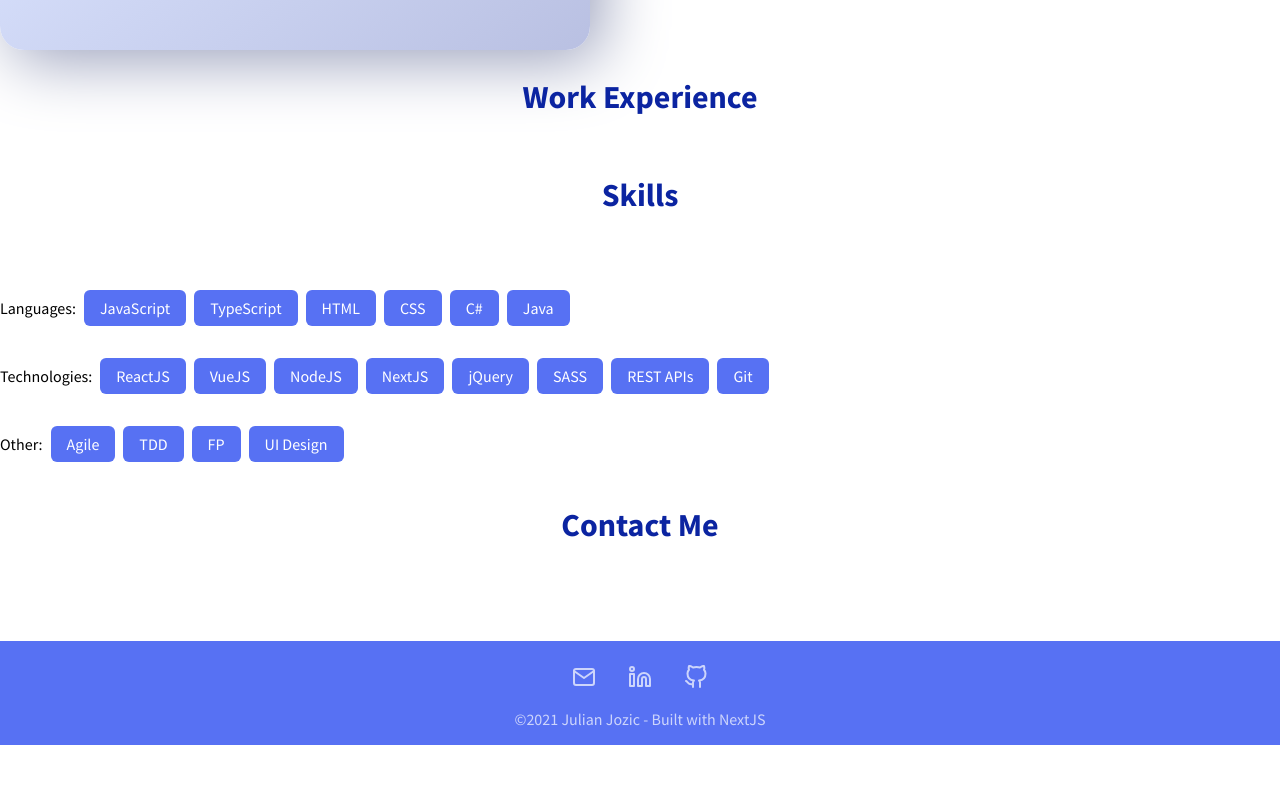
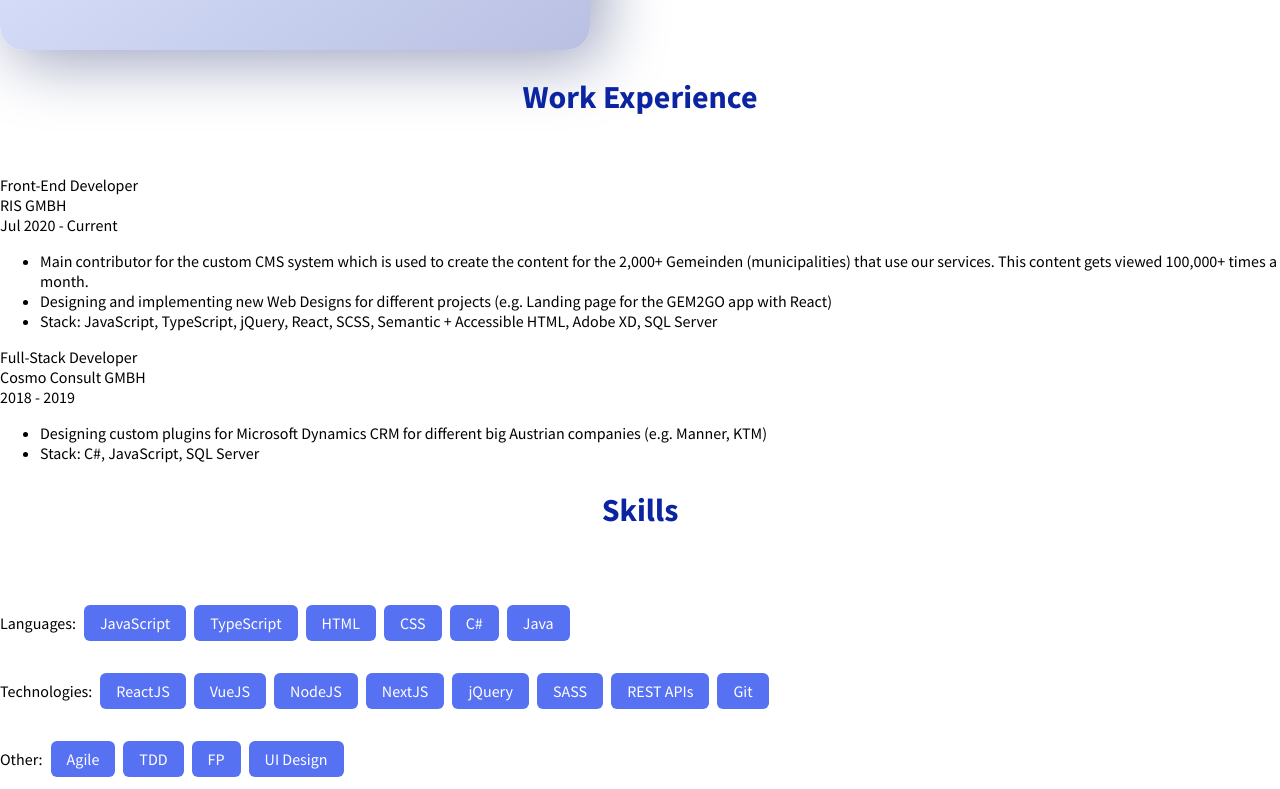
Before and after one commit to jjozic/jj-portfolio-2021, a Next.js app: page / in a window 1280 px wide. Shown: the part 1071-1860 px from the top of the page. Before the commit the page ends 1816 px from the top, so only its background shows below. Built offline with nearby package versions, Linux system fonts and the light colour scheme.

Commit message:
Added content for the work experience

```diff
--- a/components/Experience/index.jsx
+++ b/components/Experience/index.jsx
@@ -2,7 +2,37 @@ export default function Experience() {
   return (
     <div>
       <h2 className="heading">Work Experience</h2>
-
+      <div className="experience">
+        <div className="exp-header">
+          <div className="role">Front-End Developer</div>
+          <div className="name">RIS GMBH</div>
+          <div className="date">Jul 2020 - Current</div>
+        </div>
+        <ul className="exp-description">
+          <li>
+            Main contributor for the custom CMS system which is used to create the content for the 2,000+ Gemeinden
+            (municipalities) that use our services. This content gets viewed 100,000+ times a month.
+          </li>
+          <li>
+            Designing and implementing new Web Designs for different projects (e.g. Landing page for the GEM2GO app with
+            React)
+          </li>
+          <li>Stack: JavaScript, TypeScript, jQuery, React, SCSS, Semantic + Accessible HTML, Adobe XD, SQL Server</li>
+        </ul>
+      </div>
+      <div className="experience">
+        <div className="exp-header">
+          <div className="role">Full-Stack Developer</div>
+          <div className="name">Cosmo Consult GMBH</div>
+          <div className="date">2018 - 2019</div>
+        </div>
+        <ul className="exp-description">
+          <li>
+            Designing custom plugins for Microsoft Dynamics CRM for different big Austrian companies (e.g. Manner, KTM){" "}
+          </li>
+          <li>Stack: C#, JavaScript, SQL Server</li>
+        </ul>
+      </div>
     </div>
   );
 }
--- a/styles/Experience.module.scss
+++ b/styles/Experience.module.scss
@@ -0,0 +1,3 @@
+.experience *{
+    max-width: 50ch;
+}
--- a/styles/Introduction.module.scss
+++ b/styles/Introduction.module.scss
@@ -46,6 +46,5 @@
   border-radius: 50%;
   & img {
     border-radius: 24px;
-    box-shadow: var(--boxshadow);
   }
 }
```
